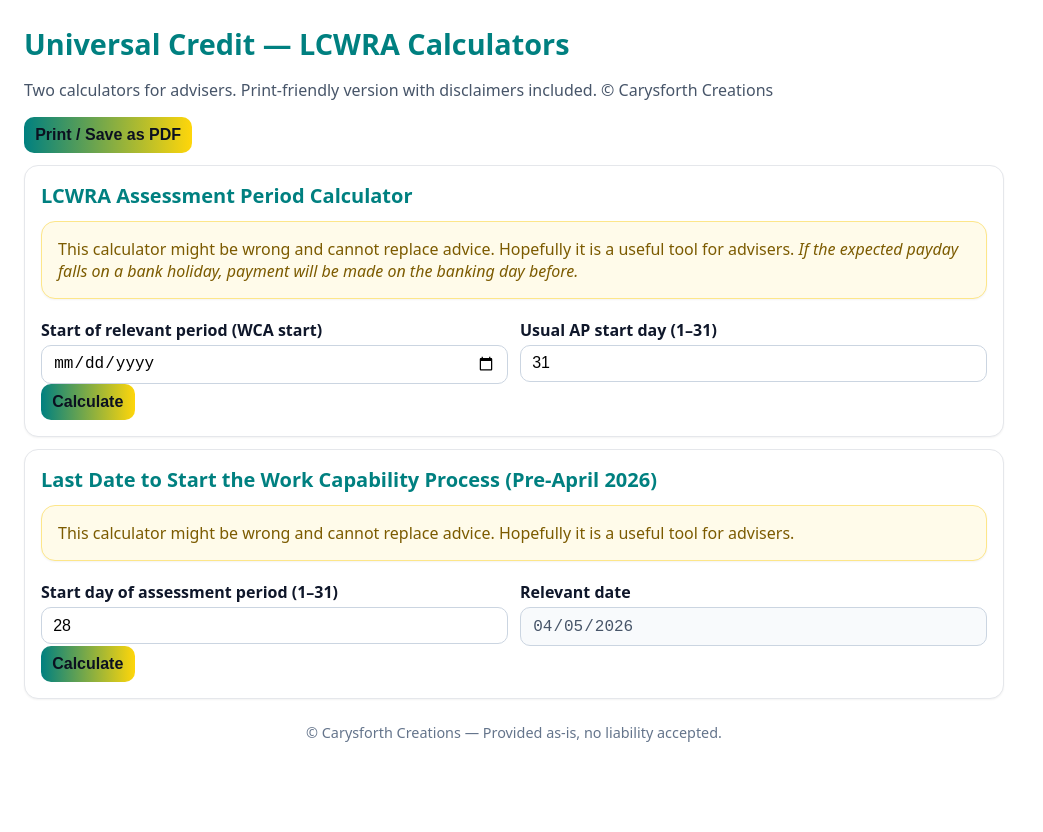
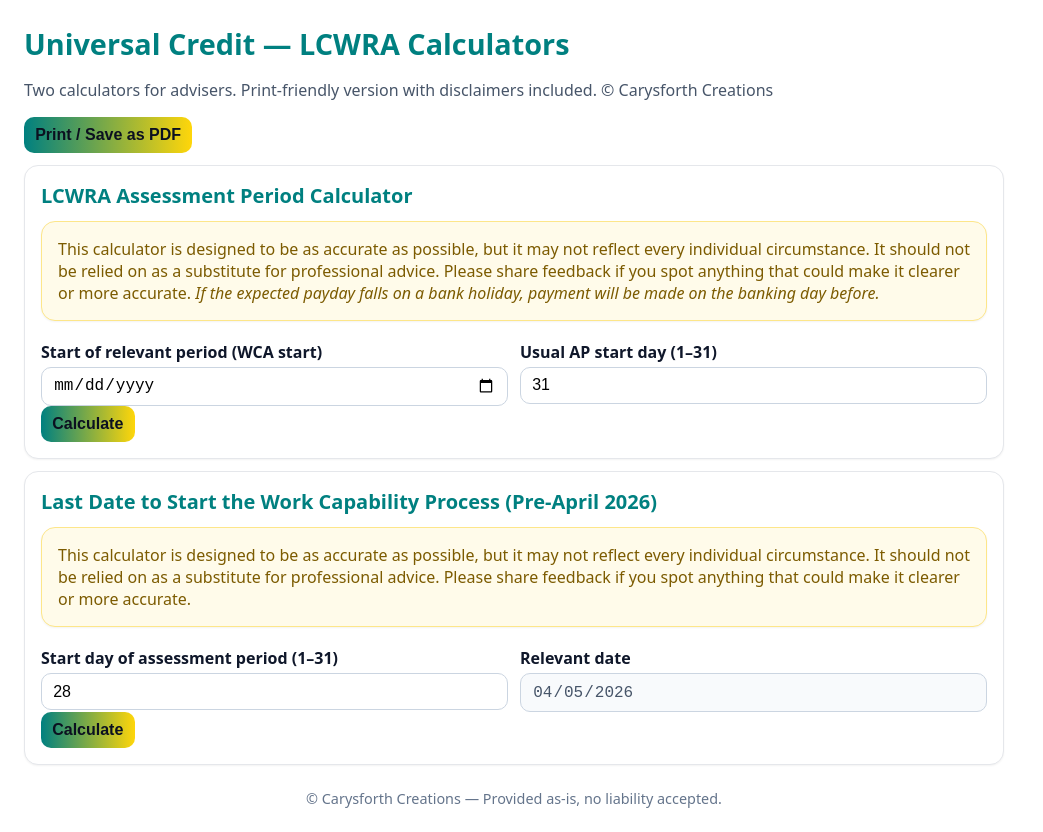
Before and after one commit to CarysforthCreations/Carysforth-Calculators, a plain HTML site: page index.html.html in a window 1280 px wide. Shown: the whole page, without its empty margins (0-1043 px from the left). Before the commit the page ends 800 px from the top, so only its background shows below. Drawn offline with Linux system fonts and the light colour scheme.

Commit message:
Add files via upload

```diff
--- a/index.html.html
+++ b/index.html.html
@@ -4,7 +4,7 @@
 <meta charset="utf-8" />
 <meta name="viewport" content="width=device-width, initial-scale=1" />
 <title>UC LCWRA Calculators — Carysforth Creations</title>
-<meta name="description" content="Free Universal Credit LCWRA calculators for advisers by Carysforth Creations. Print-friendly version with disclaimers." />
+<meta name="description" content="Universal Credit LCWRA calculators for advisers by Carysforth Creations. Print-friendly, single-file." />
 <style>
   :root{ --teal:#008080; --lemon:#FFD60A; --ink:#0f172a; }
   body{font-family:system-ui,Segoe UI,Arial,sans-serif;margin:24px;max-width:980px;color:var(--ink);background:#ffffff}
@@ -30,7 +30,9 @@
 <div class="card">
   <h2>LCWRA Assessment Period Calculator</h2>
   <div class="card" style="background:#fffbea;border-color:#fde68a;color:#7c5b00">
-    This calculator might be wrong and cannot replace advice. Hopefully it is a useful tool for advisers.
+    This calculator is designed to be as accurate as possible, but it may not reflect every individual circumstance.
+    It should not be relied on as a substitute for professional advice.
+    Please share feedback if you spot anything that could make it clearer or more accurate.
     <em> If the expected payday falls on a bank holiday, payment will be made on the banking day before.</em>
   </div>
   <div class="grid2">
@@ -40,7 +42,9 @@
   <button class="btn" id="c1_calcBtn">Calculate</button>
   <div id="c1_results" style="display:none;margin-top:10px">
     <p><strong>Relevant period:</strong> <span id="c1_startRelevant"></span> – <span id="c1_endRelevant"></span></p>
-    <p><strong>AP in which the relevant period ends:</strong> <span id="c1_startAPContainingEnd"></span> – <span id="c1_endAPContainingEnd"></span></p>
+    <p><strong>AP in which the relevant period ends:</strong>
+      <span id="c1_startAPContainingEnd"></span> – <span id="c1_endAPContainingEnd"></span>
+    </p>
     <p><strong>AP including LCWRA:</strong> <span id="c1_startAPLCWRA"></span> – <span id="c1_endAPLCWRA"></span></p>
     <p><strong>Expected payday:</strong> <span id="c1_payday"></span></p>
   </div>
@@ -49,7 +53,9 @@
 <div class="card">
   <h2>Last Date to Start the Work Capability Process (Pre‑April 2026)</h2>
   <div class="card" style="background:#fffbea;border-color:#fde68a;color:#7c5b00">
-    This calculator might be wrong and cannot replace advice. Hopefully it is a useful tool for advisers.
+    This calculator is designed to be as accurate as possible, but it may not reflect every individual circumstance.
+    It should not be relied on as a substitute for professional advice.
+    Please share feedback if you spot anything that could make it clearer or more accurate.
   </div>
   <div class="grid2">
     <div><label>Start day of assessment period (1–31)</label><input id="c2_startDay" type="number" min="1" max="31" value="28"></div>
```
